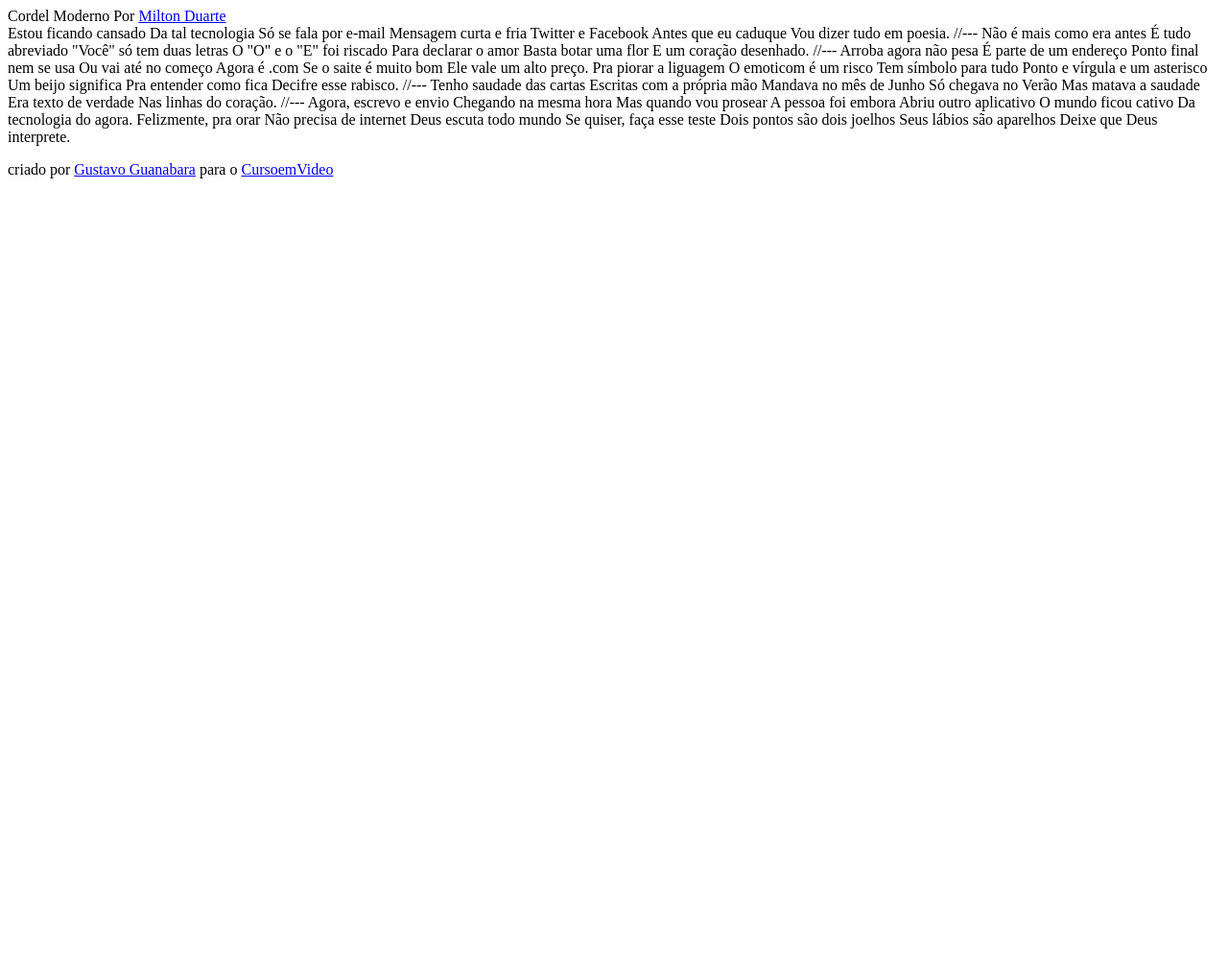
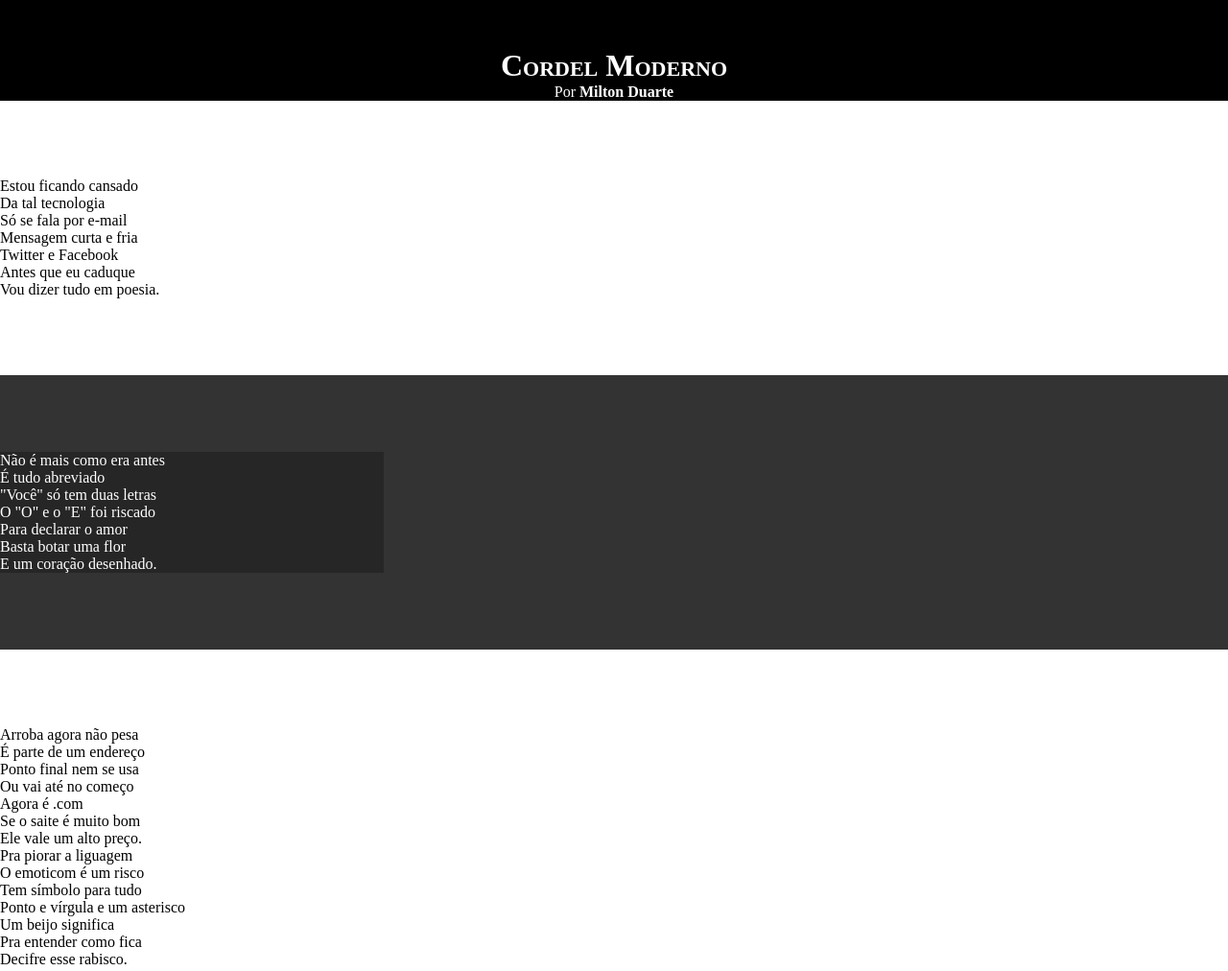
Before and after one commit to Fueather/html-css, a plain HTML site: page desafios/desafio 012/index.html in a window 1280 px wide. Shown: the top 1012 px of the page at 96% size. Before the commit the page ends 800 px from the top, so only its background shows below. Drawn offline with Linux system fonts and the light colour scheme.

Commit message:
Update index.html

```diff
--- a/desafios/desafio 012/index.html
+++ b/desafios/desafio 012/index.html
@@ -5,79 +5,96 @@
     <meta http-equiv="X-UA-Compatible" content="IE=edge">
     <meta name="viewport" content="width=device-width, initial-scale=1.0">
     <title>Cordel Moderno</title>
+    <link rel="stylesheet" href="estilo/style.css">
 </head>
 <body>
     <header>
-        Cordel Moderno
+        <h1>Cordel Moderno</h1>
         Por <a href="https://www.recantodasletras.com.br/poesias/3186743">Milton Duarte</a>
     </header>
 
-    Estou ficando cansado
-    Da tal tecnologia
-    Só se fala por e-mail
-    Mensagem curta e fria
-    Twitter e Facebook
-    Antes que eu caduque
-    Vou dizer tudo em poesia.
+    <section class="normal">
+        <p>
+            Estou ficando cansado <br>
+            Da tal tecnologia <br>
+            Só se fala por e-mail <br>
+            Mensagem curta e fria <br>
+            Twitter e Facebook <br>
+            Antes que eu caduque <br>
+            Vou dizer tudo em poesia. <br>
+        </p>
+    </section>
 
-    //---
+    <section class="imagem">
+        <p>
+            Não é mais como era antes <br>
+            É tudo abreviado <br>
+            "Você" só tem duas letras <br>
+            O "O" e o "E" foi riscado <br>
+            Para declarar o amor <br>
+            Basta botar uma flor <br>
+            E um coração desenhado. <br>
+        </p>
+    </section>
 
-    Não é mais como era antes
-    É tudo abreviado
-    "Você" só tem duas letras
-    O "O" e o "E" foi riscado
-    Para declarar o amor
-    Basta botar uma flor
-    E um coração desenhado.
+    <section class="normal">
+        <p>
+            Arroba agora não pesa <br>
+            É parte de um endereço <br>
+            Ponto final nem se usa <br>
+            Ou vai até no começo <br>
+            Agora é .com <br>
+            Se o saite é muito bom <br>
+            Ele vale um alto preço. <br>
+        </p>
 
-    //---
+        <p>
+            Pra piorar a liguagem <br>
+            O emoticom é um risco <br>
+            Tem símbolo para tudo <br>
+            Ponto e vírgula e um asterisco <br>
+            Um beijo significa <br>
+            Pra entender como fica <br>
+            Decifre esse rabisco. <br>
+        </p>
+    </section>
 
-    Arroba agora não pesa
-    É parte de um endereço
-    Ponto final nem se usa
-    Ou vai até no começo
-    Agora é .com
-    Se o saite é muito bom
-    Ele vale um alto preço.
+    <section class="imagem">
+        <p>
+            Tenho saudade das cartas <br>
+            Escritas com a própria mão <br>
+            Mandava no mês de Junho <br>
+            Só chegava no Verão <br>
+            Mas matava a saudade <br>
+            Era texto de verdade <br>
+            Nas linhas do coração. <br>
+        </p>
+    </section>
 
-    Pra piorar a liguagem
-    O emoticom é um risco
-    Tem símbolo para tudo
-    Ponto e vírgula e um asterisco
-    Um beijo significa
-    Pra entender como fica
-    Decifre esse rabisco.
+    <section class="normal">
+        <p>
+            Agora, escrevo e envio <br>
+            Chegando na mesma hora <br>
+            Mas quando vou prosear <br>
+            A pessoa foi embora <br>
+            Abriu outro aplicativo <br>
+            O mundo ficou cativo <br>
+            Da tecnologia do agora. <br>
+        </p>
 
-    //---
-
-    Tenho saudade das cartas
-    Escritas com a própria mão
-    Mandava no mês de Junho
-    Só chegava no Verão
-    Mas matava a saudade
-    Era texto de verdade
-    Nas linhas do coração.
-
-    //---
-
-    Agora, escrevo e envio
-    Chegando na mesma hora
-    Mas quando vou prosear
-    A pessoa foi embora
-    Abriu outro aplicativo
-    O mundo ficou cativo
-    Da tecnologia do agora.
-
-    Felizmente, pra orar
-    Não precisa de internet
-    Deus escuta todo mundo
-    Se quiser, faça esse teste
-    Dois pontos são dois joelhos
-    Seus lábios são aparelhos
-    Deixe que Deus interprete.
+        <p>
+            Felizmente, pra orar <br>
+            Não precisa de internet <br>
+            Deus escuta todo mundo <br>
+            Se quiser, faça esse teste <br>
+            Dois pontos são dois joelhos <br>
+            Seus lábios são aparelhos <br>
+            Deixe que Deus interprete. <br>
+        </p>
+    </section>
 
     <footer>
-        <p>criado por <a href="https//gustavoguanabara.gtihub.io" target="_blank">Gustavo Guanabara</a> para o <a href="https://www,cursoemvideo.com" target="_blank" >CursoemVideo</a></p>
+        <p>criado por <a href="https://gustavoguanabara.github.io" target="_blank">Gustavo Guanabara</a> para o <a href="https://www.cursoemvideo.com" target="_blank" >CursoemVideo</a></p>
     </footer>
 </body>
 </html>
```
